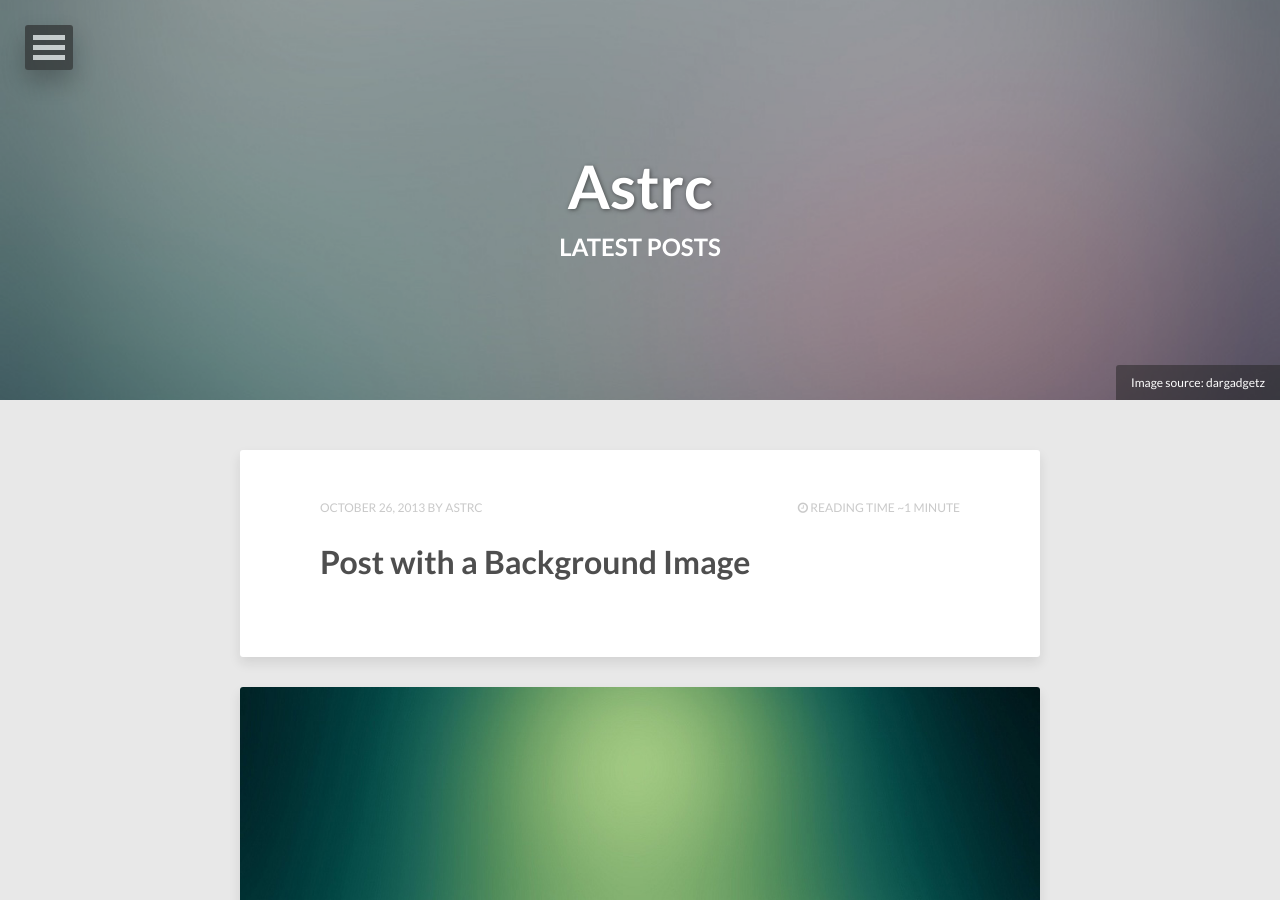
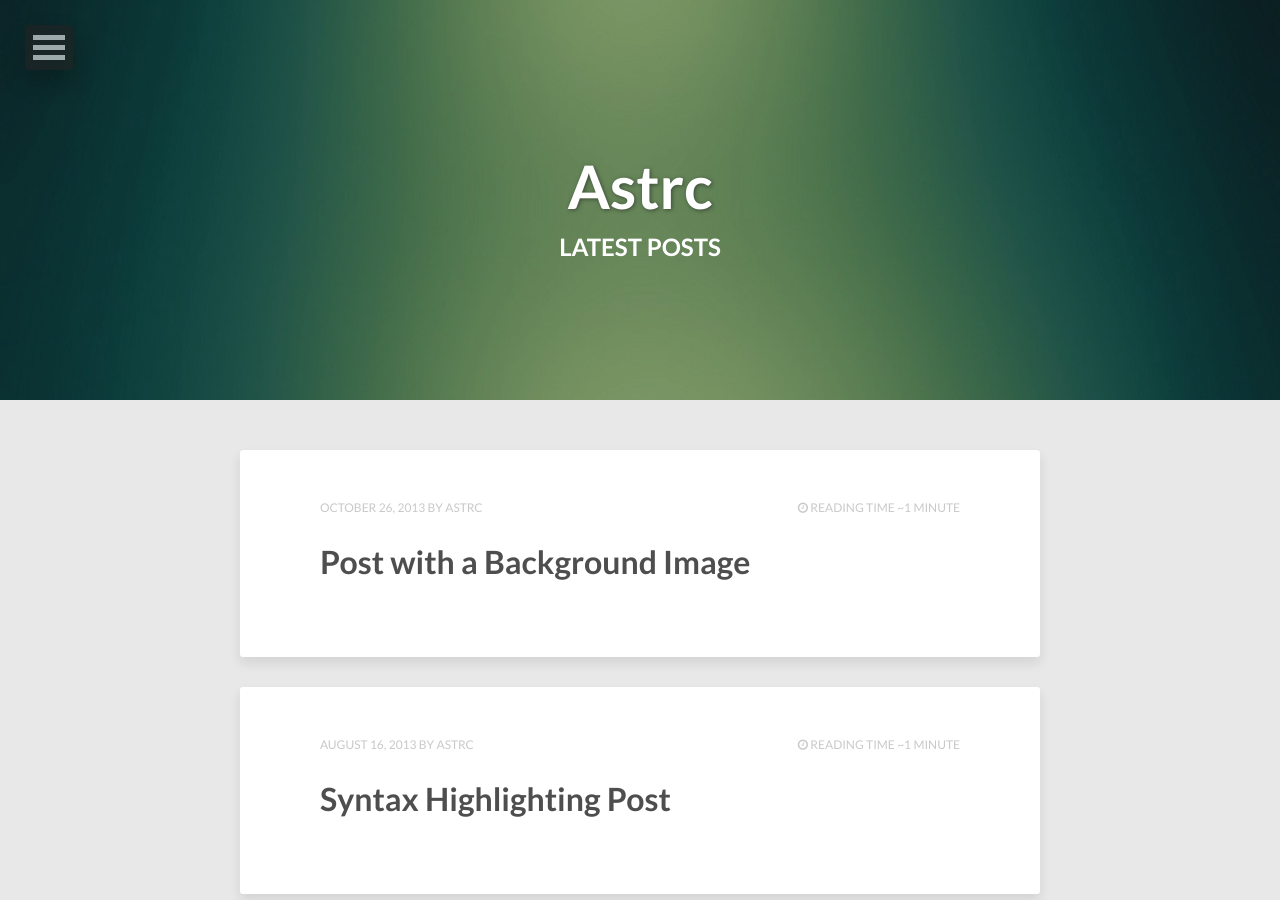
Before and after one commit to lucameng/lucameng.github.io, a Jekyll site: the page built from index.html, in a window 1280 px wide and 900 px high. Built offline with Jekyll 4.4.1, drawn with Linux system fonts in a browser that asks for light colours; nearby versions of some CDN libraries; the list of posts is cut into pages by our own code.

Commit message:
update index

```diff
--- a/index.html
+++ b/index.html
@@ -5,18 +5,16 @@ description: "Describe this nonsense."
 tags: [Jekyll, theme, themes, responsive, blog, modern]
 comments: false
 image:
-  feature: abstract-1.jpg
-  credit: dargadgetz
-  creditlink: http://www.dargadgetz.com/ios-7-abstract-wallpaper-pack-for-iphone-5-and-ipod-touch-retina/
+  feature: abstract-10.jpg
 ---
 
 {% for post in paginator.posts %}
 <article class="hentry">
   <header>
     {% if post.image.feature %}
-      <div class="entry-image-index">
+      <!-- div class="entry-image-index">
         <a href="{{ site.url }}{{ post.url }}" title="{{ post.title }}"><img src="{{ site.url }}/images/{{ post.image.feature }}" alt="{{ post.title }}"></a>
-      </div><!-- /.entry-image -->
+      </div --><!-- /.entry-image -->
     {% endif %}
     <div class="entry-meta">
       <span class="entry-date date published updated"><time datetime="{{ post.date | date_to_xmlschema }}"><a href="{{ site.url }}{{ post.url }}">{{ post.date | date: "%B %d, %Y" }}</a></time></span><span class="author vcard"><span class="fn"><a href="{{ site.url }}/about/" title="About {{ site.owner.name }}">{{ site.owner.name }}</a></span></span>
```
